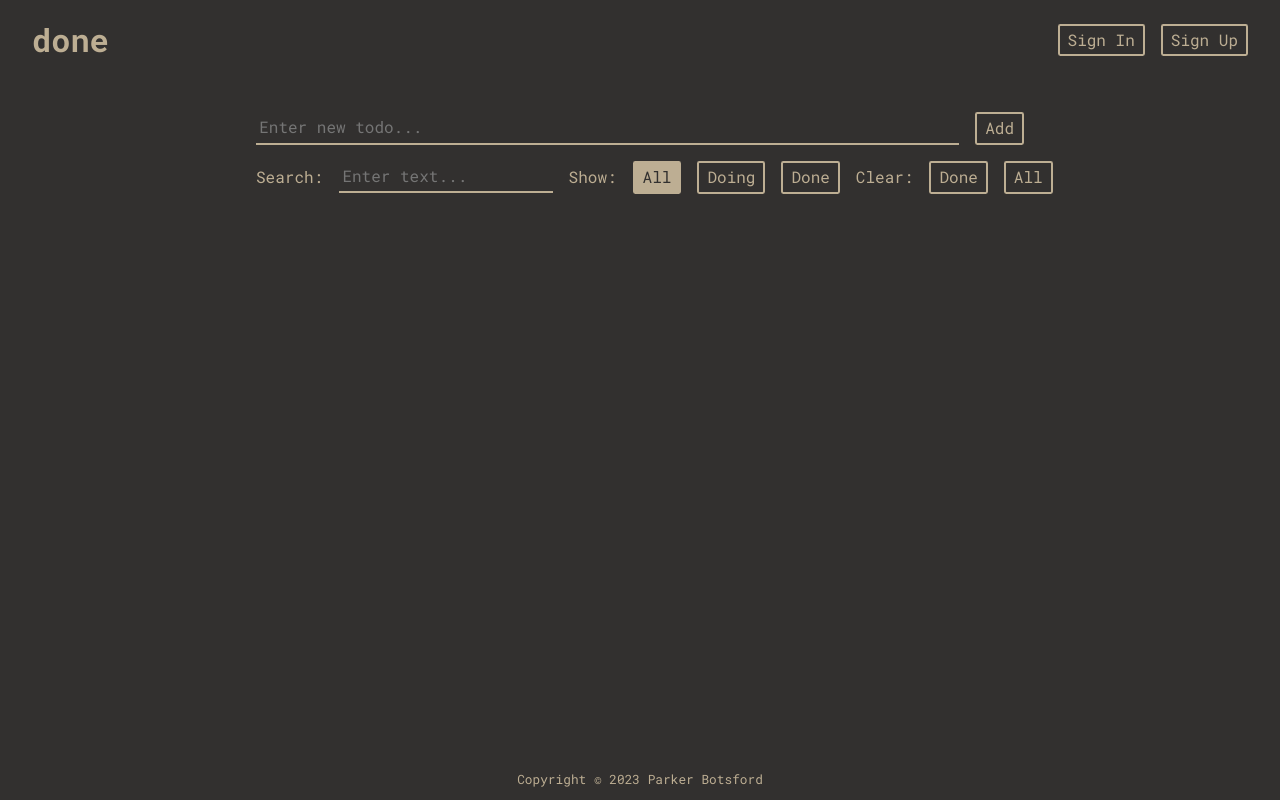
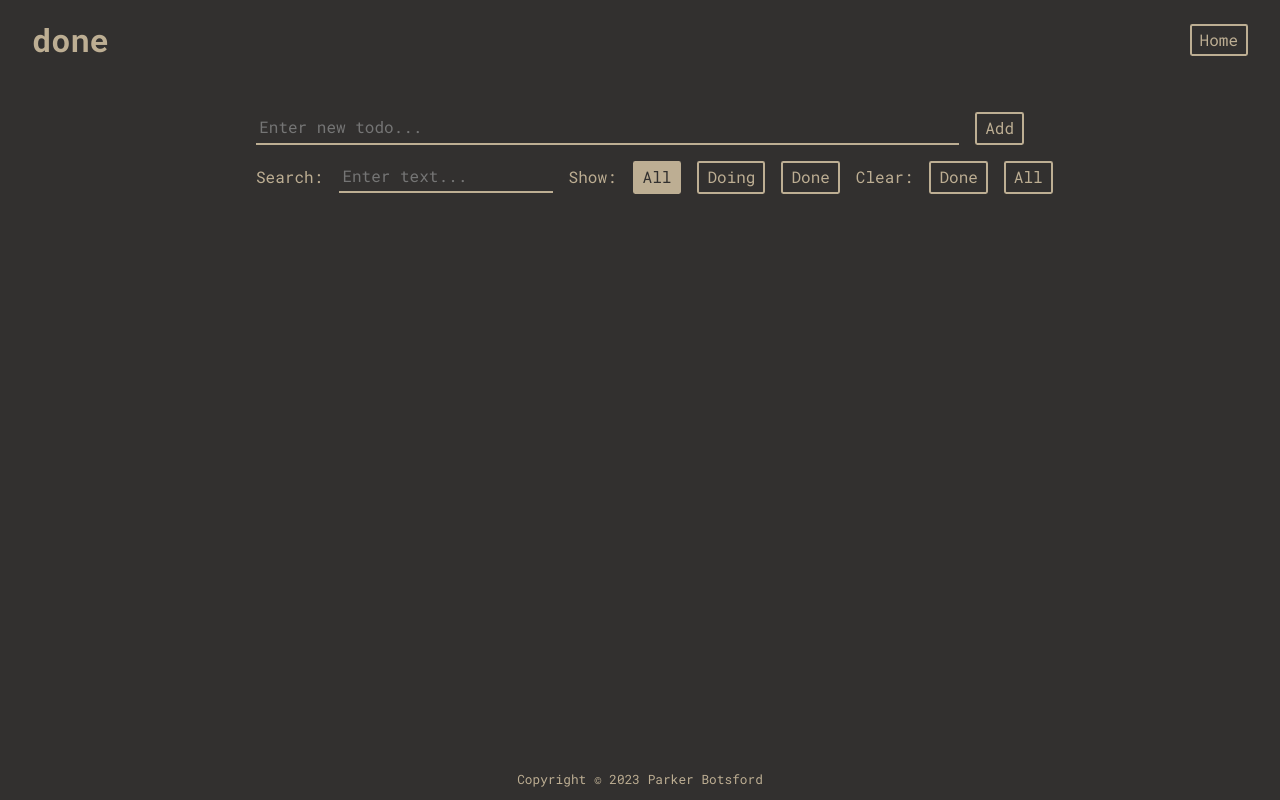
Before and after one commit to parbots/done, a Next.js app: page /list in a window 1280 px wide. Built offline with nearby package versions, Linux system fonts and the light colour scheme.

Commit message:
Remove Header component and implement unqiue header per page

```diff
--- a/src/components/header/Header.module.css
+++ /dev/null
@@ -1,53 +0,0 @@
-.header {
-    height: 10vh;
-
-    padding: 0 2rem 0 2rem;
-
-    display: flex;
-    justify-content: space-between;
-    align-items: center;
-}
-
-.title {
-    font-size: 2rem;
-}
-
-.nav {
-    display: flex;
-    justify-content: center;
-    align-items: center;
-    gap: 1rem;
-}
-
-.navLink {
-    padding: 0.15rem 0.5rem;
-
-    outline: none;
-
-    border: solid 0.15rem var(--color);
-    border-radius: 0.15rem;
-
-    transition: color 0.3s, background-color 0.3s, border-color 0.3s;
-}
-
-.loginLink {
-    color: var(--color);
-}
-
-.loginLink:hover,
-.loginLink:focus-visible {
-    border-color: var(--highlight);
-
-    color: var(--highlight);
-}
-
-.signupLink {
-    color: var(--color);
-}
-
-.signupLink:hover,
-.signupLink:focus-visible {
-    border-color: var(--highlight);
-
-    color: var(--highlight);
-}
--- a/src/components/header/Header.tsx
+++ /dev/null
@@ -1,16 +0,0 @@
-
-import Link from 'next/link';
-
-import styles from './Header.module.css';
-
-export const Header = () => {
-    return (
-        <header className={styles.header}>
-            <h2 className={styles.title}>done</h2>
-            <nav className={styles.nav}>
-                <Link href='/signin' className={styles.navLink + ' ' + styles.loginLink}>Sign In</Link>
-                <Link href='/' className={styles.navLink + ' ' + styles.signupLink}>Sign Up</Link>
-            </nav>
-        </header>
-    );
-};
--- a/src/components/header/index.ts
+++ /dev/null
@@ -1 +0,0 @@
-export { Header } from './Header';
--- a/src/pages/list.tsx
+++ b/src/pages/list.tsx
@@ -1,11 +1,11 @@
 
 import Head from 'next/head'
+import Link from 'next/link'
 
 import { useState, useEffect } from 'react'
 
 import styles from '@styles/ListPage.module.css'
 
-import { Header } from '@components/header'
 import { Footer } from '@components/footer'
 
 import type { Item, Filter } from 'types/item'
@@ -110,7 +110,13 @@ export default function ListPage() {
             </Head>
 
             <div className={styles.page}>
-                <Header />
+                <header className={styles.header}>
+                    <h2 className={styles.headerTitle}>done</h2>
+
+                    <nav className={styles.headerNav}>
+                        <Link href='/' className={styles.headerNavLink}>Home</Link>
+                    </nav>
+                </header>
 
                 <main className={styles.main}>
                     <ListMenu
--- a/src/styles/HomePage.module.css
+++ b/src/styles/HomePage.module.css
@@ -1,6 +1,48 @@
 .page {
     display: flex;
     flex-direction: column;
+}
+
+.header {
+    height: 10vh;
+
+    padding: 0 2rem 0 2rem;
+
+    display: flex;
+    justify-content: space-between;
+    align-items: center;
+}
+
+.headerTitle {
+    font-size: 2rem;
+}
+
+.headerNav {
+    display: flex;
+    justify-content: center;
+    align-items: center;
+    gap: 1rem;
+}
+
+.headerNavLink {
+    padding: 0.15rem 0.5rem;
+
+    outline: none;
+
+    border: solid 0.15rem var(--color);
+    border-radius: 0.15rem;
+
+    color: var(--color);
+    background: none;
+
+    transition: color 0.3s, border-color 0.3s;
+}
+
+.headerNavLink:hover,
+.headerNavLink:focus-visible {
+    border-color: var(--highlight);
+
+    color: var(--highlight);
 }
 
 .main {
--- a/src/styles/ListPage.module.css
+++ b/src/styles/ListPage.module.css
@@ -1,6 +1,48 @@
 .page {
     display: flex;
     flex-direction: column;
+}
+
+.header {
+    height: 10vh;
+
+    padding: 0 2rem 0 2rem;
+
+    display: flex;
+    justify-content: space-between;
+    align-items: center;
+}
+
+.headerTitle {
+    font-size: 2rem;
+}
+
+.headerNav {
+    display: flex;
+    justify-content: center;
+    align-items: center;
+    gap: 1rem;
+}
+
+.headerNavLink {
+    padding: 0.15rem 0.5rem;
+
+    outline: none;
+
+    border: solid 0.15rem var(--color);
+    border-radius: 0.15rem;
+
+    color: var(--color);
+    background: none;
+
+    transition: color 0.3s, border-color 0.3s;
+}
+
+.headerNavLink:hover,
+.headerNavLink:focus-visible {
+    border-color: var(--highlight);
+
+    color: var(--highlight);
 }
 
 .main {
--- a/src/styles/SigninPage.module.css
+++ b/src/styles/SigninPage.module.css
@@ -2,6 +2,48 @@
 .page {
     display: flex;
     flex-direction: column;
+}
+
+.header {
+    height: 10vh;
+
+    padding: 0 2rem 0 2rem;
+
+    display: flex;
+    justify-content: space-between;
+    align-items: center;
+}
+
+.headerTitle {
+    font-size: 2rem;
+}
+
+.headerNav {
+    display: flex;
+    justify-content: center;
+    align-items: center;
+    gap: 1rem;
+}
+
+.headerNavLink {
+    padding: 0.15rem 0.5rem;
+
+    outline: none;
+
+    border: solid 0.15rem var(--color);
+    border-radius: 0.15rem;
+
+    color: var(--color);
+    background: none;
+
+    transition: color 0.3s, border-color 0.3s;
+}
+
+.headerNavLink:hover,
+.headerNavLink:focus-visible {
+    border-color: var(--highlight);
+
+    color: var(--highlight);
 }
 
 .main {
```
Also changed, not shown: src/pages/index.tsx (+8 -2 lines), src/pages/signin.tsx (+8 -2 lines).
